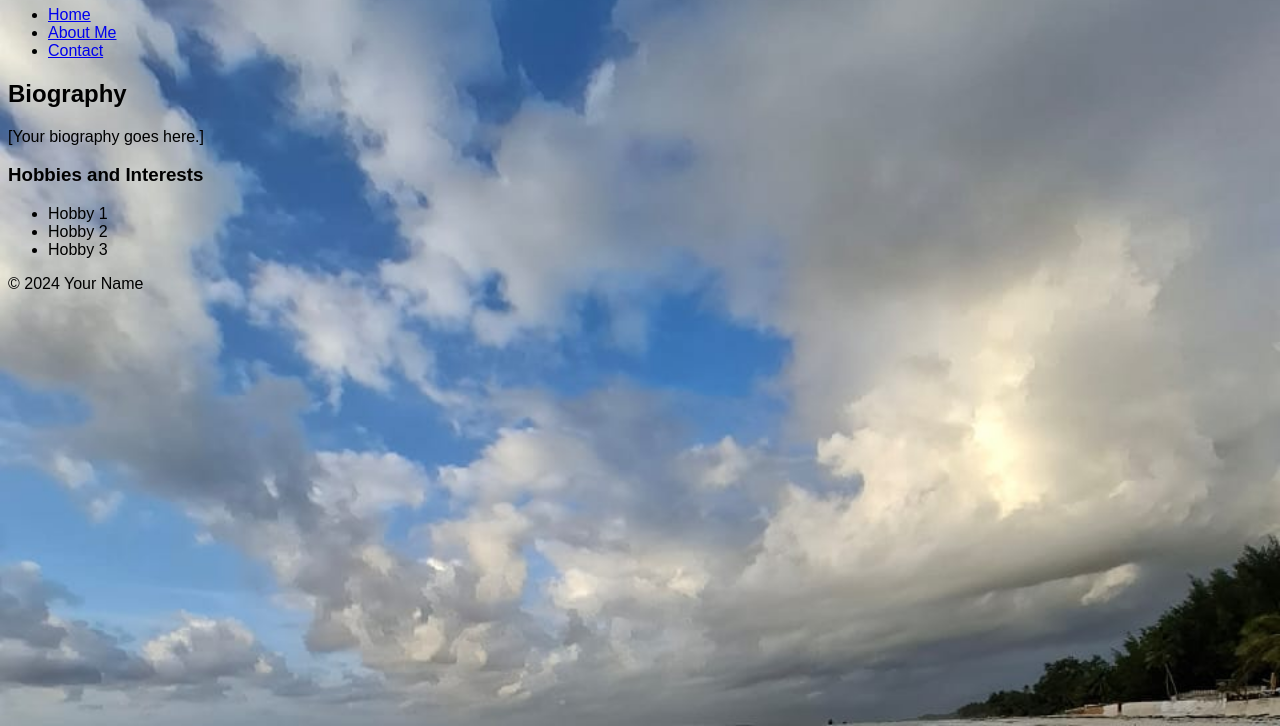
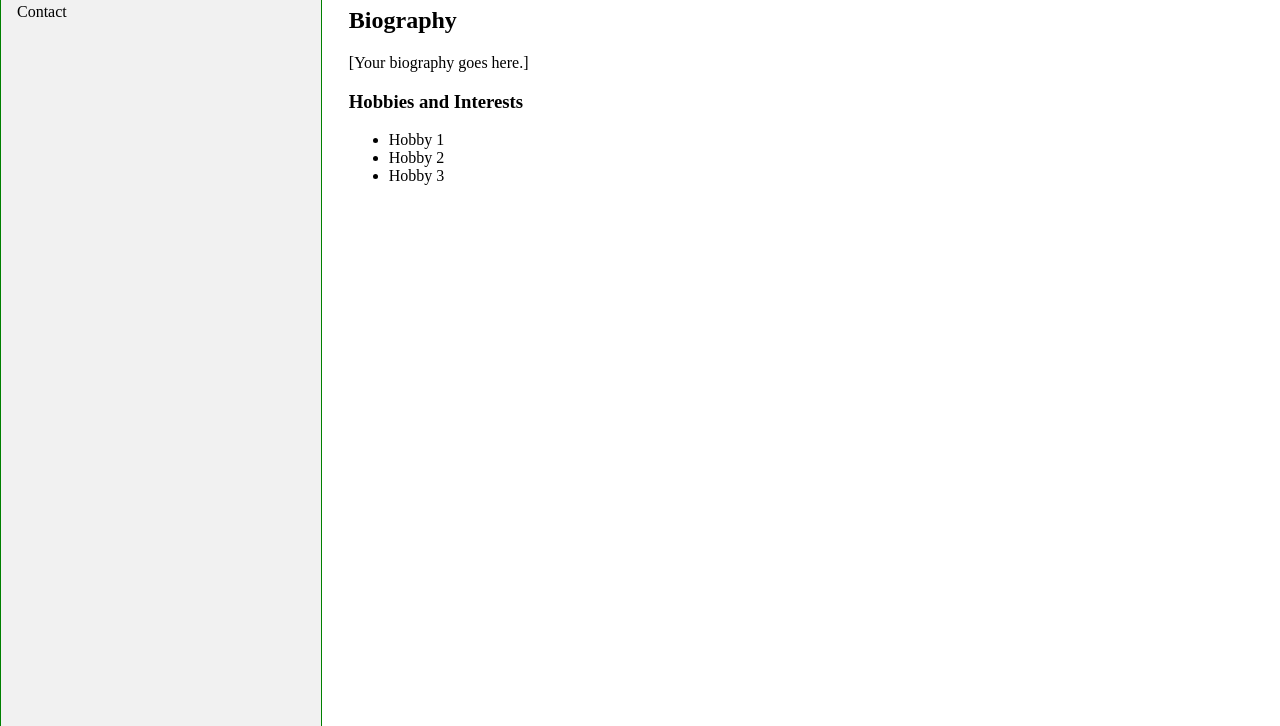
Before and after one commit to Gladys-Angela/personal-website, a plain HTML site: page about.html in a window 1280 px wide. Shown: the part 74-800 px from the top of the page. Drawn offline with Linux system fonts and the light colour scheme.

Commit message:
styling pages

```diff
--- a/about.html
+++ b/about.html
@@ -7,8 +7,7 @@
     <link rel="stylesheet" href="style.css">
 </head>
 <body>
-    <header>
-        <h1>About Me</h1>
+
         <nav>
             <ul>
                 <li><a href="index.html">Home</a></li>
@@ -16,9 +15,9 @@
                 <li><a href="contact.html">Contact</a></li>
             </ul>
         </nav>
-    </header>
-    <main>
-        <section>
+
+        <div class="main">
+            <h1>About Me</h1>
             <h2>Biography</h2>
             <p>[Your biography goes here.]</p>
             <h3>Hobbies and Interests</h3>
@@ -27,8 +26,7 @@
                 <li>Hobby 2</li>
                 <li>Hobby 3</li>
             </ul>
-        </section>
-    </main>
+        </div>
     <footer>
         <p>&copy; 2024 Your Name</p>
     </footer>
--- a/style.css
+++ b/style.css
@@ -1,10 +1,41 @@
 body {
-    font-family: Arial, sans-serif;
-    background-image: url("/images/background\ image.jpg");
-    background-repeat: no-repeat;
-    background-size: cover;
+    margin: 0;
 }
 
+nav ul {
+    border: 1px solid green;
+    list-style-type: none;
+  margin: 0;
+  padding: 0;
+  width: 25%;
+  background-color: #f1f1f1;
+  position: fixed;
+  height: 100%;
+  overflow: auto;
+}
+
+nav ul li a {
+    display: block;
+  color: #000;
+  padding: 8px 16px;
+  text-decoration: none;
+
+}
+li a.active {
+    background-color: #04AA6D;
+    color: white;
+  }
+
+  li a:hover:not(.active) {
+    background-color: #555;
+    color: white;
+  }
+
+  .main {
+    margin-left:26%;
+    padding:1px 16px;
+
+  }
  /*header {
     background-color: #333;
     color: #fff;
```
Also changed, not shown: contact.html (+3 -7 lines), index.html (+4 -6 lines).
